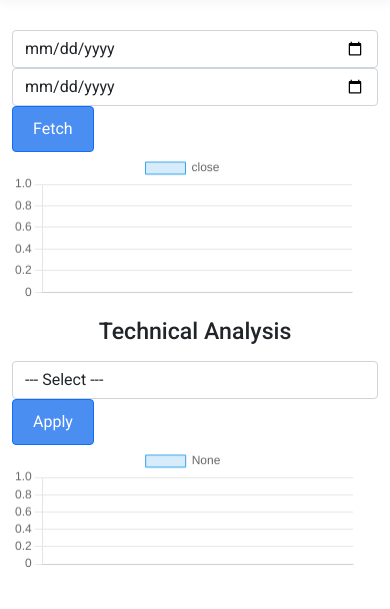
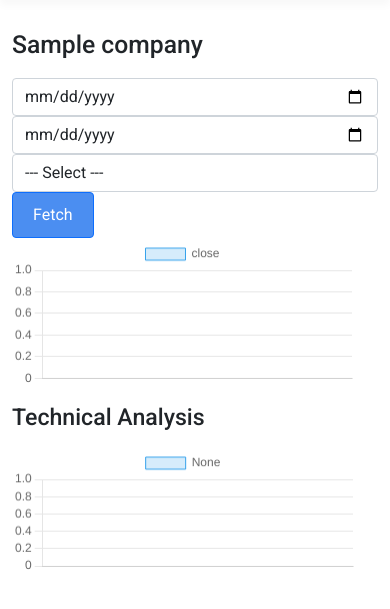
Before and after one commit to mr-rojit/finvest, a Django app: page /company-details/1/analytical-chart/ in a window 390 px wide. Shown: the part 100-709 px from the top of the page. Run offline with Django 5.2, Linux system fonts and the light colour scheme; tables that the repository leaves empty hold one stand-in row (values such as "Sample post"); some libraries are stand-ins or nearby versions.

Commit message:
modify templates

```diff
--- a/source/analytics/views.py
+++ b/source/analytics/views.py
@@ -5,7 +5,7 @@ from django.views import View
 import time
 import json
 from ta.volatility import BollingerBands
-from ta.momentum import ROCIndicator, AwesomeOscillatorIndicator, KAMAIndicator
+from ta.momentum import ROCIndicator, AwesomeOscillatorIndicator, KAMAIndicator, PercentageVolumeOscillator
 from ta.volume import OnBalanceVolumeIndicator
 import pandas as pd
 
@@ -32,19 +32,24 @@ class Analysis(View):
         obv = OnBalanceVolumeIndicator(df['close'], df['volume'])
         return list(obv.on_balance_volume())
 
+    def percentile_volume_osc(self, data):
+        df = pd.DataFrame(data)
+        pvo = PercentageVolumeOscillator(df['close'])
+        return list(pvo.pvo_hist())
+
 
     def get(self, request, pk):
         data_from = request.GET.get('from', None)
-        data_to = request.GET.get('to')
+        data_to = request.GET.get('to', None)
         analysis_type = request.GET.get('analysis',None)
         if not data_from:
-            data_from = datetime.datetime.now().date() - datetime.timedelta(days=30)
+            data_from = datetime.datetime.now().date() - datetime.timedelta(days=90)
 
         if not data_to:
             data_to = datetime.datetime.now().date()
 
         company = get_object_or_404(Company, pk=pk)
-        daily_data = DailyData.objects.filter(company=company, date__gt=data_from).values('date', 'open', 'close', 'volume')
+        daily_data = DailyData.objects.filter(company=company, date__gt=data_from, date__lte=data_to).values('date', 'open', 'close', 'volume')
 
         analytics_data = []
         analytics_name = None
@@ -64,11 +69,18 @@ class Analysis(View):
             for i,j in zip(daily_data, obv):
                 analytics_data.append({'date': i['date'], 'indicator': j})
 
+        elif analysis_type and analysis_type == 'pvo':
+            pvo = self.percentile_volume_osc(daily_data)
+            analytics_name = 'Percentile Volume Oscillator'
+            for i,j in zip(daily_data, pvo):
+                analytics_data.append({'date': i['date'], 'indicator': j})
+
 
         context =  {
             'data': daily_data,
             'ta_data': analytics_data,
-            'analytics_name': analytics_name
+            'analytics_name': analytics_name,
+            'company': company
         }
         return render(request, 'analytics/default_chart.html', context=context)
 
@@ -82,13 +94,13 @@ class CandleChart(View):
         data_from = request.GET.get('from', None)
         data_to = request.GET.get('to')
         if not data_from:
-            data_from = datetime.datetime.now().date() - datetime.timedelta(days=30)
+            data_from = datetime.datetime.now().date() - datetime.timedelta(days=60)
 
         if not data_to:
             data_to = datetime.datetime.now().date()
 
         company = get_object_or_404(Company, pk=pk)
-        daily_data = DailyData.objects.filter(company=company, date__gt=data_from).values('date', 'open', 'high', 'low', 'close')
+        daily_data = DailyData.objects.filter(company=company, date__gt=data_from,date__lte=data_to).values('date', 'open', 'high', 'low', 'close')
 
         chart_data = [
             {'x': time.mktime(d['date'].timetuple()),
@@ -99,7 +111,7 @@ class CandleChart(View):
             'color': 'green' if d['close'] > d['open'] else 'red'}
             for d in daily_data]
         json_data = json.dumps(list(chart_data))
-        print(json_data)
+
         context =  {
             'data': json_data,
             'company': company
--- a/source/templates/analytics/default_chart.html
+++ b/source/templates/analytics/default_chart.html
@@ -2,17 +2,29 @@
 
 {% block content %}
 
+<h2>{{company.name}}</h2>
+<br><br>
+
 <form action="" method="GET">
     <div class="row">
-        <div class="col-md-4">
+        <div class="col-md-2">
             <input class="form-control" type="date" name="from" placeholder="Date from" value="{{request.GET.from}}">
         </div>
 
-        <div class="col-md-4">
+        <div class="col-md-2">
             <input class="form-control" type="date" name="to" placeholder="Date to" value="{{request.GET.to}}">
         </div>
+        <div class="col-md-2">
+            <select name="analysis" class="form-control">
+                <option value=""> --- Select --- </option>
+                <option value="roc">ROC</option>
+                <option value="obv">On Balance Volume</option>
+                <option value="pvo">Percentile Volume Oscillator</option>
 
-        <div class="col-md-4">
+            </select>
+        </div>
+
+        <div class="col-md-3">
             <input class="btn btn-primary" type="submit" name="" value="Fetch">
         </div>
     </div>
@@ -21,38 +33,26 @@
 
 
 <div class="row">
-    <div class="col-md-12">
+    <div class="col-md-9">
         <canvas id="lineChart" width="800" height="350"></canvas>
+    </div>
+    <div class="col-md-3">
+
     </div>
 </div>
 
-<center>
+
     <h3 class="mt-3 mb-3">Technical Analysis</h3>
-</center>
-
-
-<form action="" method="GET">
-    <div class="row">
-        <div class="col-md-4">
-            <select name="analysis" class="form-control">
-                <option value=""> --- Select --- </option>
-                <option value="roc">ROC</option>
-                <option value="obv">On Balance Volume</option>
-            </select>
-        </div>
-
-        <div class="col-md-4">
-            <input class="btn btn-primary" type="submit" name="" value="Apply">
-        </div>
-    </div>
-</form>
 <br>
 
 
 <div class="row">
 
-    <div class="col-md-12">
+    <div class="col-md-9">
         <canvas id="ta-chart" width="800" height="300"></canvas>
+    </div>
+    <div class="col-md-3">
+
     </div>
 </div>
 
@@ -78,8 +78,8 @@
                 borderColor: 'rgba(54, 162, 235, 1)',
                 backgroundColor: 'rgba(54, 162, 235, 0.2)',
                 borderWidth: 1,
-                pointRadius: 0,
-                // fill: true
+                pointRadius: 0.5,
+                fill: true
             },
             ]
         },
@@ -128,7 +128,7 @@
                 borderColor: 'rgba(54, 162, 235, 1)',
                 backgroundColor: 'rgba(54, 162, 235, 0.2)',
                 borderWidth: 1,
-                pointRadius: 0,
+                pointRadius: 0.5,
                 // fill: true
             },
             ]
```
